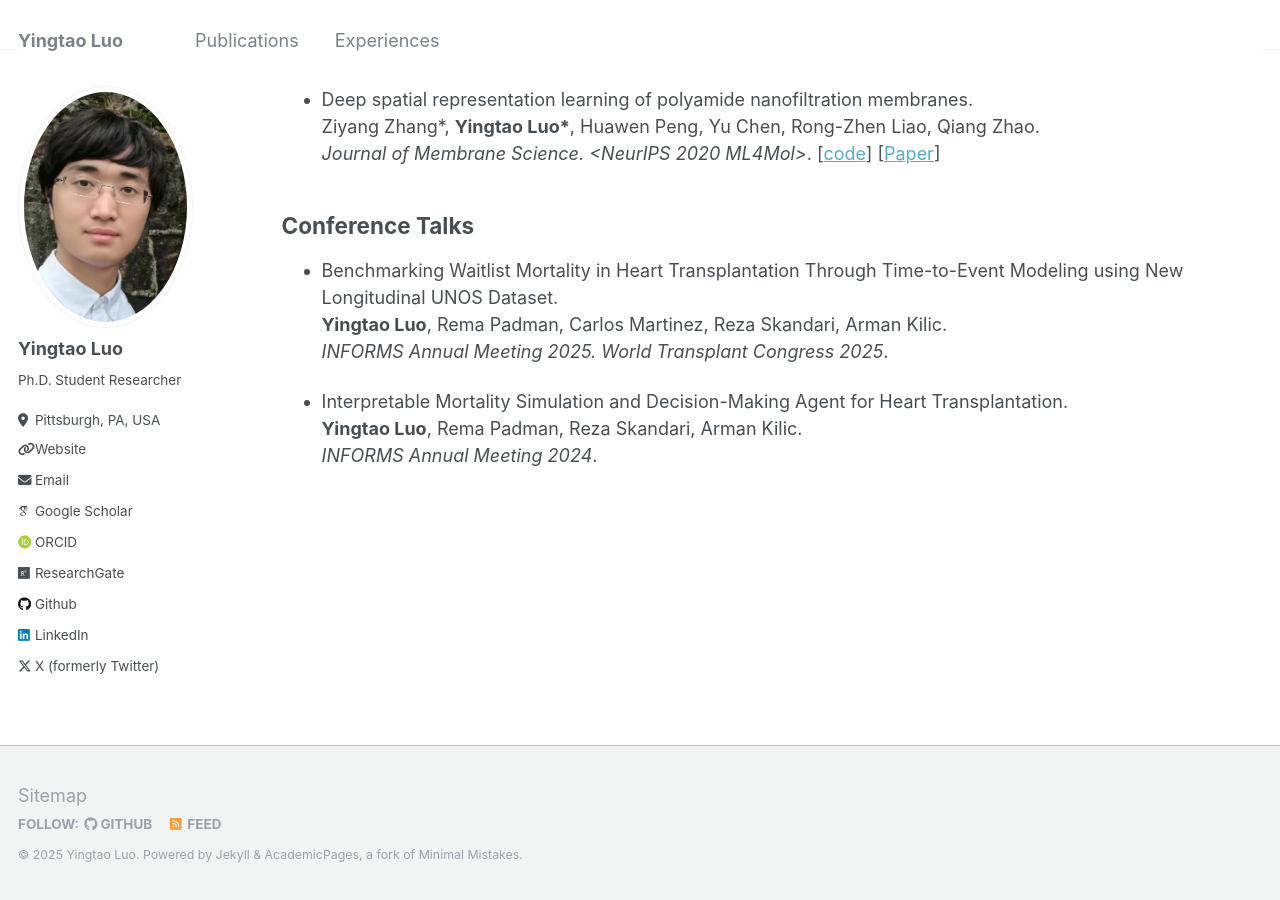
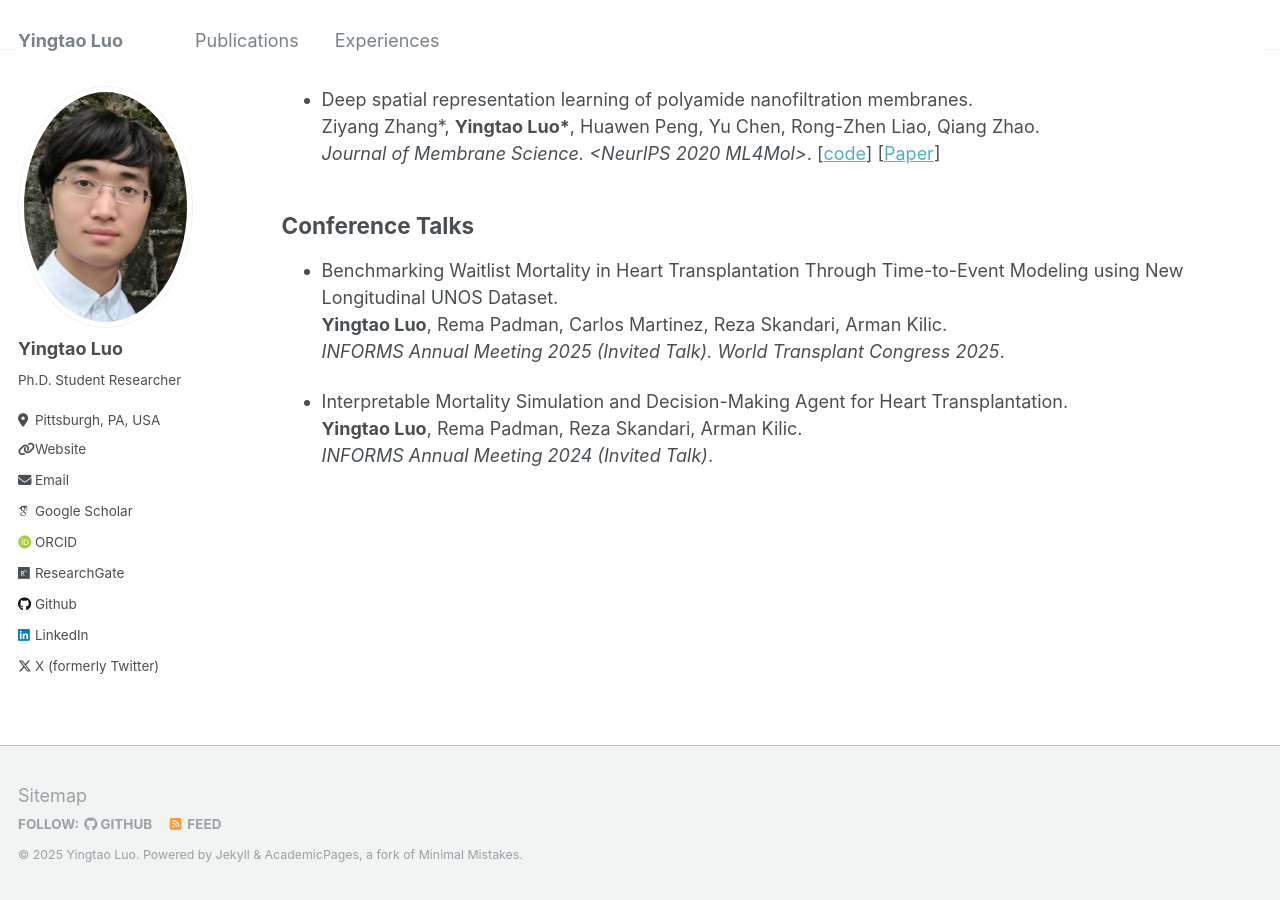
Before and after one commit to yingtaoluo/yingtaoluo.github.io, a Jekyll site: the page built from _pages/publications.md, in a window 1280 px wide and 900 px high, scrolled down 2181 px. Built offline with Jekyll 4.4.1, drawn with Linux system fonts in a browser that asks for light colours; some web fonts are replaced.

Commit message:
Update publications.md

```diff
--- a/_pages/publications.md
+++ b/_pages/publications.md
@@ -96,8 +96,8 @@ Ziyang Zhang\*, __Yingtao Luo\*__, Huawen Peng, Yu Chen, Rong-Zhen Liao, Qiang Z
 ## Conference Talks
 * Benchmarking Waitlist Mortality in Heart Transplantation Through Time-to-Event Modeling using New Longitudinal UNOS Dataset.
 __Yingtao Luo__, Rema Padman, Carlos Martinez, Reza Skandari, Arman Kilic.
-*INFORMS Annual Meeting 2025. World Transplant Congress 2025*.
+*INFORMS Annual Meeting 2025 (Invited Talk). World Transplant Congress 2025*.
 
 * Interpretable Mortality Simulation and Decision-Making Agent for Heart Transplantation.
 __Yingtao Luo__, Rema Padman, Reza Skandari, Arman Kilic.
-*INFORMS Annual Meeting 2024*.
+*INFORMS Annual Meeting 2024 (Invited Talk)*.
```
